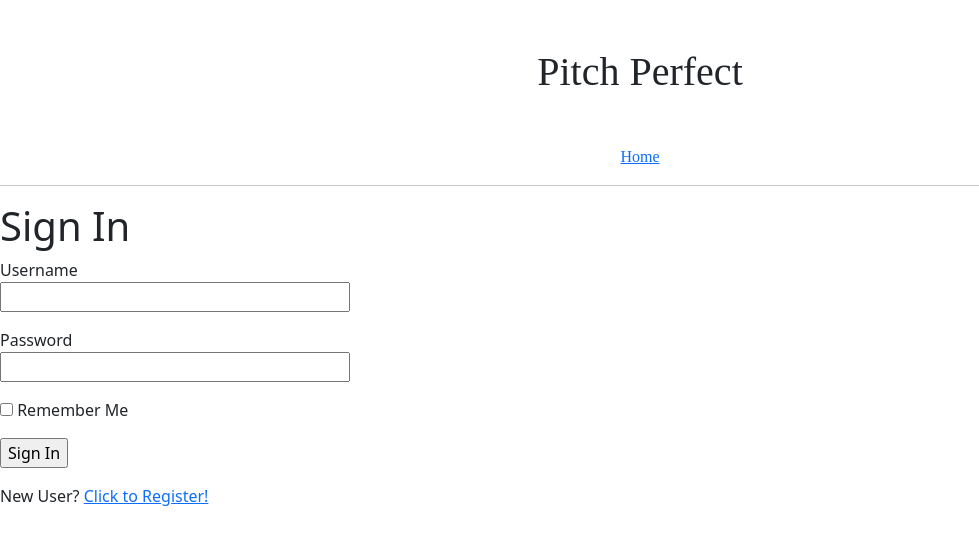
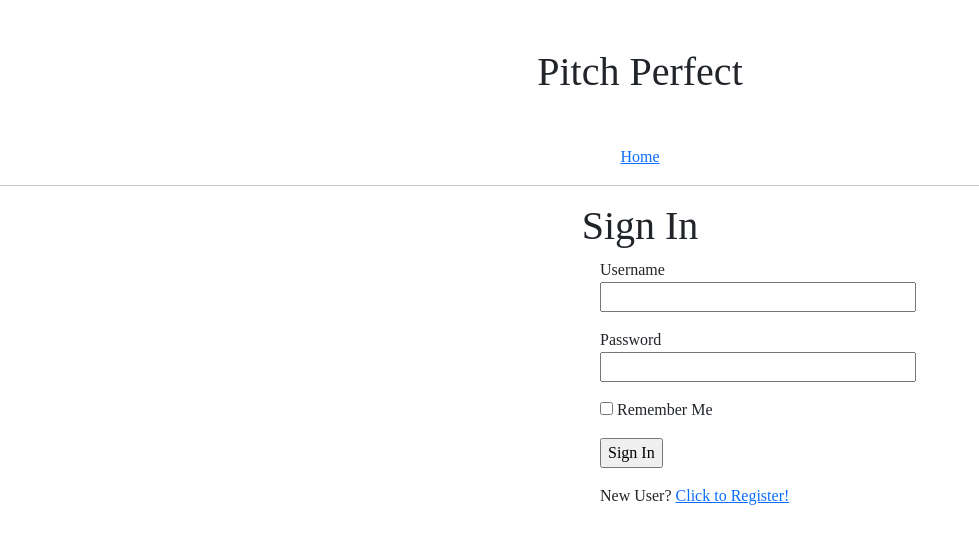
Before and after one commit to paulmunyao/Pitch-Project, a Flask app: page /login in a window 1280 px wide. Shown: the top 545 px of the page, without its empty margins (0-979 px from the left). Run offline with Flask 2, Linux system fonts and the light colour scheme.

Commit message:
Modify input forms

```diff
--- a/app/__init__.py
+++ b/app/__init__.py
@@ -15,8 +15,8 @@ def create_app(config_name):
 
     app.config.from_object(config_options[config_name])
     config_options[config_name].init_app(app)
-    app.config['SQLALCHEMY_TRACK_MODIFICATIONS'] = False
-    app.config["SQLALCHEMY_DATABASE_URI"] = os.environ.get('DATABASE_URL')
+    # app.config['SQLALCHEMY_TRACK_MODIFICATIONS'] = False
+    # app.config["SQLALCHEMY_DATABASE_URI"] = os.environ.get('DATABASE_URL')
 
     db.init_app(app)
     with app.app_context():
--- a/app/templates/login.html
+++ b/app/templates/login.html
@@ -2,8 +2,8 @@
 
 
 {% block content %}
-<h1>Sign In</h1>
-<form action="" method="post" novalidate>
+<h1 class="text-center" style="font-family:Raleway;">Sign In</h1>
+<form action="" method="post" novalidate style="font-family:Raleway; margin-left:600px;">
     {{ form.hidden_tag() }}
     <p>
         {{ form.username.label }}<br>
@@ -19,6 +19,6 @@
     <p>{{ form.remember_me() }} {{ form.remember_me.label }}</p>
     <p>{{ form.submit() }}</p>
 </form>
-<p>New User? <a href="{{ url_for('main.register') }}">Click to Register!</a></p>
+<p style="font-family:Raleway; margin-left:600px;">New User? <a href="{{ url_for('main.register') }}">Click to Register!</a></p>
 
 {% endblock%}
--- a/manage.py
+++ b/manage.py
@@ -3,7 +3,7 @@ from app.models import User, Post
 from app import create_app
 from flask_script import Manager, Server
 from flask_migrate import Migrate, MigrateCommand
-app = create_app('production')
+app = create_app('development')
 
 manager = Manager(app)
 
```
